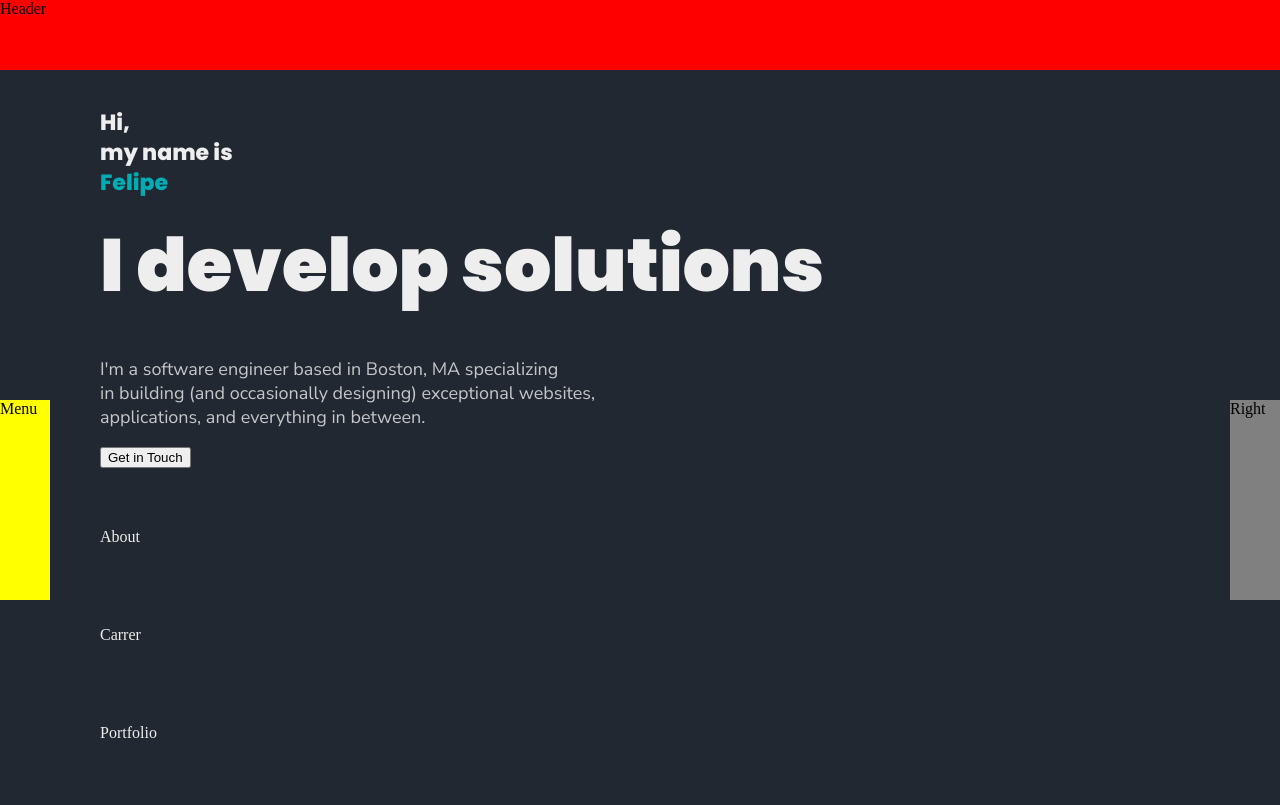
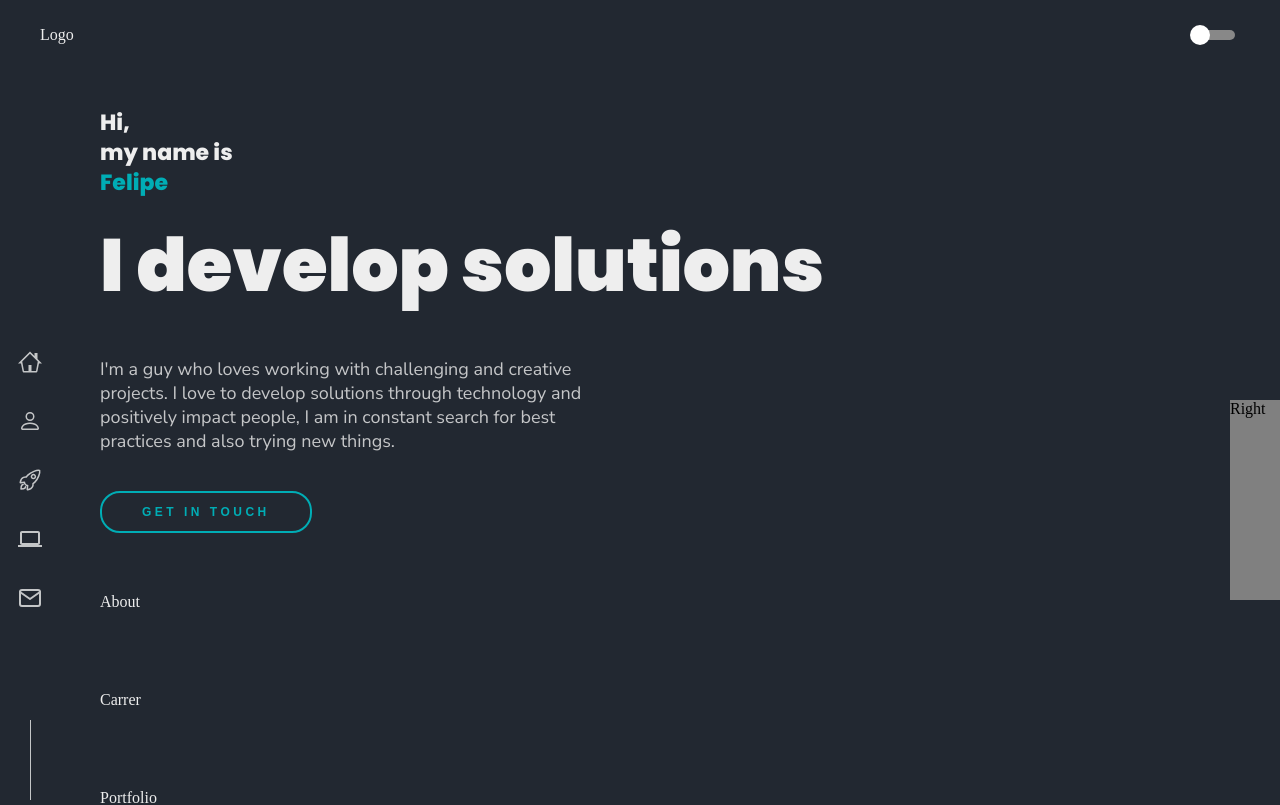
Before and after one commit to fmm312/my-website, a Next.js app: page / in a window 1280 px wide. Shown: the top 805 px of the page. Built offline with nearby package versions, Linux system fonts and the light colour scheme.

Commit message:
Criando toggle para mudar tema

```diff
--- a/package.json
+++ b/package.json
@@ -11,6 +11,7 @@
     "react": "^16.8.0",
     "react-dom": "^16.8.0",
     "react-is": "^16.8.0",
+    "react-switch": "^6.0.0",
     "styled-components": "^5.0.0"
   },
   "devDependencies": {
@@ -29,6 +30,7 @@
     "eslint-plugin-react": "^7.22.0",
     "eslint-plugin-react-hooks": "^4.2.0",
     "prettier": "^2.2.1",
+    "react-icons": "^4.2.0",
     "typescript": "^4.2.3"
   },
   "license": "MIT"
--- a/src/components/Header/index.tsx
+++ b/src/components/Header/index.tsx
@@ -1,10 +1,27 @@
-import React from 'react';
+import { useState } from 'react';
 import { Container } from './styles';
+import Switch from "react-switch";
 
-const Header: React.FC = () => {
+interface Props {
+  toggleTheme(): void;
+}
+
+const Header: React.FC<Props> = () => {
+  const [checked, setChecked] = useState(false);
+
   return (
     <Container>
-      Header
+      <p>Logo</p>
+      <Switch
+        // checked={title === 'dark'}
+        checkedIcon={false}
+        uncheckedIcon={false}
+        height={10}
+        width={40}
+        handleDiameter={20}
+        // offColor={shade(0.15, colors.primary)}
+        // onColor={colors.secundary}
+      />
     </Container>
   );
 }
--- a/src/components/Header/styles.ts
+++ b/src/components/Header/styles.ts
@@ -2,6 +2,11 @@ import styled from 'styled-components';
 
 export const Container = styled.div`
   grid-area: header;
-  height: 70px;
-  background-color: red;
+  height: 30px;
+  background-color: ${props => props.theme.colors.background};
+  color: ${props => props.theme.colors.text};
+  padding: 20px 40px;
+  display: flex;
+  justify-content: space-between;
+  align-items: center;
 `;
--- a/src/components/Menu/index.tsx
+++ b/src/components/Menu/index.tsx
@@ -2,10 +2,21 @@ import React from 'react';
 
 import { Container } from './styles';
 
+import { BsPerson } from "react-icons/bs";
+import { GoHome } from "react-icons/go";
+import { IoRocketOutline } from "react-icons/io5";
+import { MdComputer } from "react-icons/md";
+import { FiMail } from "react-icons/fi";
+
 const Menu: React.FC = () => {
   return (
     <Container>
-      Menu
+      <GoHome className="icon-menu" />
+      <BsPerson className="icon-menu" />
+      <IoRocketOutline className="icon-menu" />
+      <MdComputer className="icon-menu" />
+      <FiMail className="icon-menu" />
+      <span />
     </Container>
   );
 }
--- a/src/components/Menu/styles.ts
+++ b/src/components/Menu/styles.ts
@@ -2,9 +2,41 @@ import styled from "styled-components";
 
 export const Container = styled.div`
   grid-area: menu;
-  background: yellow;
-  width: 50px;
-  height: 200px;
+  /* background: rgba(57, 62, 70, .3); */
+  color: ${props => props.theme.colors.text};
+  border-radius: 0px 22px 22px 0px;
+  width: 60px;
   position: fixed;
-  top: 50%;
+  top: 40%;
+  padding: 30px 0px;
+  box-sizing: border-box;
+  display: flex;
+  justify-content: center;
+  flex-direction: column;
+  align-items: center;
+  /* box-shadow: 0 1px 3px rgba(0,0,0,0.12), 0 1px 2px rgba(0,0,0,0.24); */
+  opacity: .8;
+  transition: all 300ms;
+
+  :hover {
+    opacity: initial
+  }
+
+  .icon-menu {
+    font-size: 24px;
+    margin-bottom: 35px;
+    cursor: pointer;
+    transition: all 500ms ease;
+  }
+
+  .icon-menu:hover {
+    color: ${props => props.theme.colors.primary};
+  }
+
+  > span {
+    border-right: 1px solid ${props => props.theme.colors.text};
+    height: 80px;
+    position: fixed;
+    bottom: 0;
+  }
 `;
--- a/src/components/Welcome/index.tsx
+++ b/src/components/Welcome/index.tsx
@@ -9,9 +9,10 @@ const Welcome: React.FC = () => {
       <h1>
         I develop solutions
       </h1>
-      <p>I'm a software engineer based in Boston, MA specializing <br />
-      in building (and occasionally designing) exceptional websites, <br />
-      applications, and everything in between.</p>
+      <p>I'm a guy who loves working with challenging and creative projects.
+        I love to develop solutions through technology and positively impact people,
+        I am in constant search for best practices and also trying new things.
+      </p>
       <button>Get in Touch</button>
     </Container>
   );
--- a/src/components/Welcome/styles.ts
+++ b/src/components/Welcome/styles.ts
@@ -27,5 +27,26 @@ export const Container = styled.div`
     font-family: 'Nunito Sans', sans-serif;
     font-size: 18px;
     opacity: .8;
+    width: 520px;
+  }
+
+  button {
+    border: 2px solid #00adb5;
+    background-color: transparent;
+    color: ${props=> props.theme.colors.primary};
+    padding: 12px 40px;
+    font-size: 16px;
+    margin-top: 20px;
+    border-radius: 20px;
+    transition: all 500ms ease;
+    text-transform: uppercase;
+    font-size: 12px;
+    letter-spacing: 3.5px;
+    font-weight: 600;
+  }
+
+  button:hover {
+    background-color: ${props=> props.theme.colors.primary};
+    color: ${props=> props.theme.colors.text};
   }
 `;
--- a/src/pages/_document.tsx
+++ b/src/pages/_document.tsx
@@ -33,7 +33,7 @@ export default class MyDocument extends Document {
       <Html>
         <Head>
         <link rel="preconnect" href="https://fonts.gstatic.com" />
-        <link href="https://fonts.googleapis.com/css2?family=Nunito+Sans:wght@300;400;700&family=Poppins:wght@800;900&display=swap" rel="stylesheet" />
+        <link href="https://fonts.googleapis.com/css2?family=Nunito+Sans:wght@300;400;600;700&family=Poppins:wght@800;900&display=swap" rel="stylesheet" />
         </Head>
         <body>
           <Main />
--- a/src/styles/GlobalStyle.ts
+++ b/src/styles/GlobalStyle.ts
@@ -6,4 +6,9 @@ export const GlobalStyle = createGlobalStyle`
     padding: 0;
     box-sizing: border-box;
   }
+
+  button {
+    cursor: pointer;
+    outline: none;
+  }
 `
--- a/src/styles/themes/dark.ts
+++ b/src/styles/themes/dark.ts
@@ -2,8 +2,8 @@ export default {
   title: 'dark',
 
   colors: {
-      primary: '#333333',
-      secundary: '#c62e65',
+      primary: '#00adb5',
+      secundary: '#393e46',
 
       background: '#222831',
       text: '#eeeeee',
```
Also changed, not shown: 1 other file (tests, documents, lock files or other folders).
